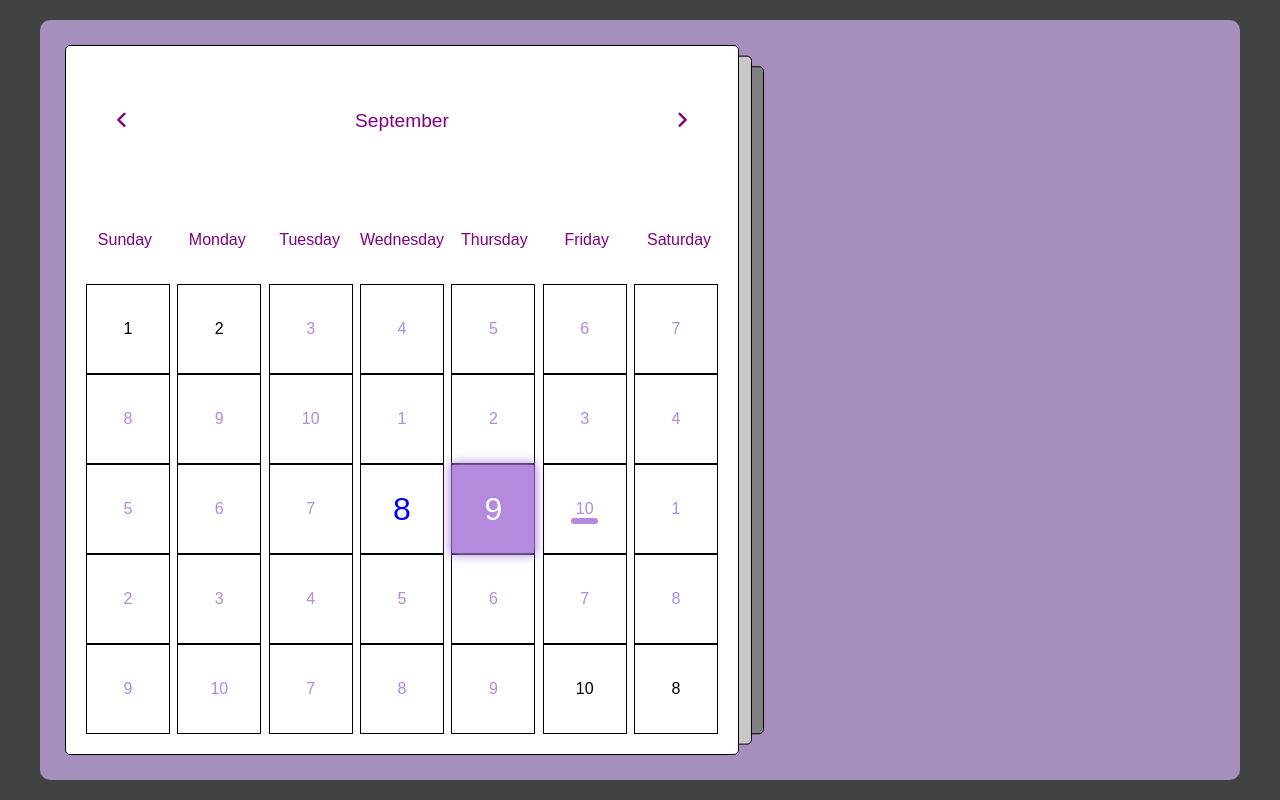
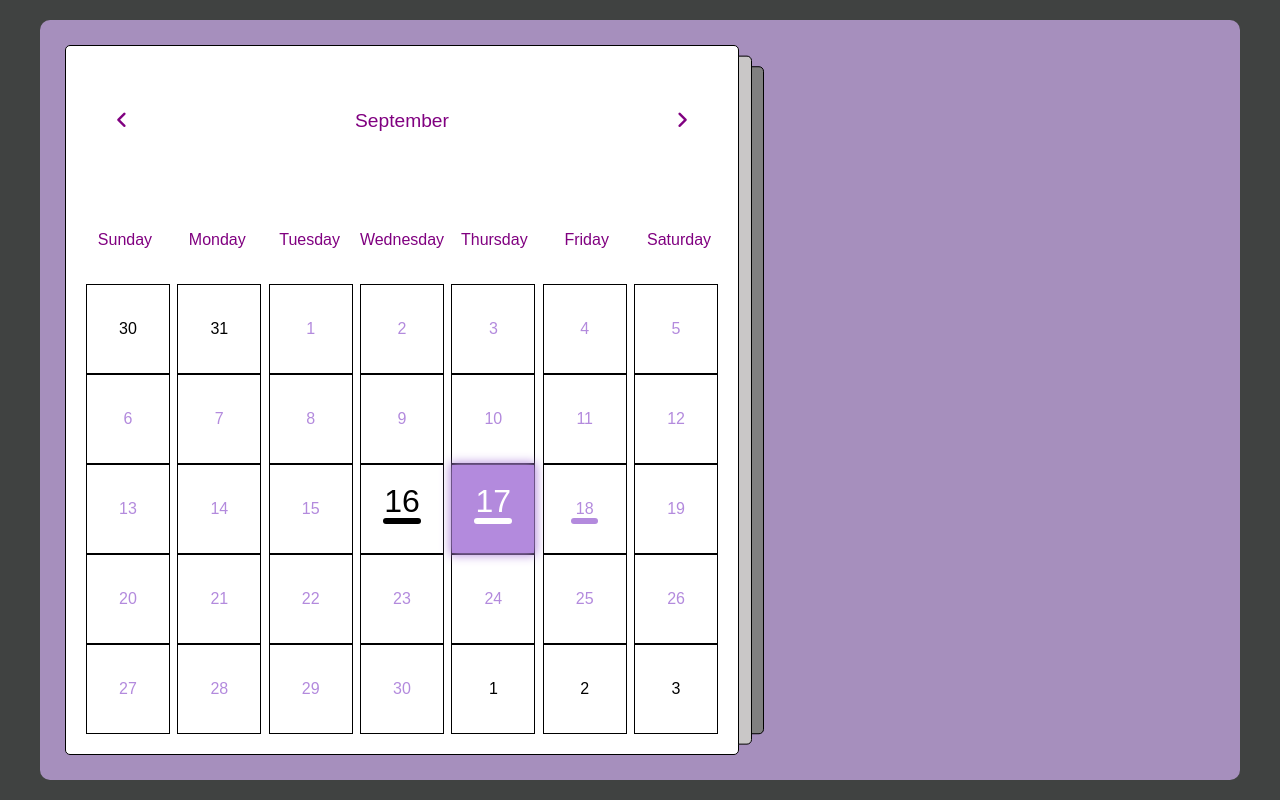
Before and after one commit to Beyond-Image/Calendar_Webapp, a plain HTML site: page index.html in a window 1280 px wide. Drawn offline with Linux system fonts and the light colour scheme.

Commit message:
hover and active creation

```diff
--- a/index.html
+++ b/index.html
@@ -36,26 +36,8 @@
                     </div>
 
                     <div class="days">
-                        <div class="day prev-date">1</div>
-                        <div class="day prev-date">2</div>
-                        <div class="day">3</div>
-                        <div class="day">4</div>
-                        <div class="day">5</div>
-                        <div class="day">6</div>
-                        <div class="day">7</div>
-                        <div class="day">8</div>
-                        <div class="day">9</div>
-                        <div class="day">10</div>
-                        <div class="day">1</div>
-                        <div class="day">2</div>
-                        <div class="day">3</div>
-                        <div class="day">4</div>
-                        <div class="day">5</div>
-                        <div class="day">6</div>
-                        <div class="day">7</div>
-                        <div class="day today">8</div>
-                        <div class="day active">9</div>
-                        <div class="day event">10</div>
+                        <div class="day prev-date">30</div>
+                        <div class="day prev-date">31</div>
                         <div class="day">1</div>
                         <div class="day">2</div>
                         <div class="day">3</div>
@@ -66,11 +48,29 @@
                         <div class="day">8</div>
                         <div class="day">9</div>
                         <div class="day">10</div>
-                        <div class="day">7</div>
-                        <div class="day">8</div>
-                        <div class="day">9</div>
-                        <div class="day next-date">10</div>
-                        <div class="day next-date">8</div>
+                        <div class="day">11</div>
+                        <div class="day">12</div>
+                        <div class="day">13</div>
+                        <div class="day">14</div>
+                        <div class="day">15</div>
+                        <div class="day today event">16</div>
+                        <div class="day active event">17</div>
+                        <div class="day event">18</div>
+                        <div class="day">19</div>
+                        <div class="day">20</div>
+                        <div class="day">21</div>
+                        <div class="day">22</div>
+                        <div class="day">23</div>
+                        <div class="day">24</div>
+                        <div class="day">25</div>
+                        <div class="day">26</div>
+                        <div class="day">27</div>
+                        <div class="day">28</div>
+                        <div class="day">29</div>
+                        <div class="day">30</div>
+                        <div class="day next-date">1</div>
+                        <div class="day next-date">2</div>
+                        <div class="day next-date">3</div>
                     </div>
                 </div>
             </div>
--- a/styles.css
+++ b/styles.css
@@ -114,6 +114,7 @@ body {
     justify-content: center;
     align-items: center;
     border: 1px solid black;
+    font-weight: 300;
     cursor: pointer;
     color: var(--primary-clr)
 }
@@ -147,19 +148,53 @@ body {
 
 .calendar .days .today{
     font-size: 2rem;
-    color: blue;
+    color: black;
 }
 
 .calendar .days .event{
     position: relative;
 }
 
-.calendar .days .event::after{
+.calendar .days .event:not(.active, .today):after{
     content: "";
     position: absolute;
+    bottom: 10%;
     top:60%;
     width: 33%;
     height: 6px;
     border-radius: 10px;
     background-color: var(--primary-clr);
 }
+
+.calendar .days .event::after{
+    content: "";
+    position: absolute;
+    bottom: 10%;
+    top:60%;
+    width: 46%;
+    height: 6px;
+    border-radius: 10px;
+    background-color: var(--primary-clr);
+}
+
+.calendar .days .day:hover.event::after{
+    background-color: #fff;
+}
+
+.calendar .days .active.event::after{
+    background-color: #fff;
+    bottom: 20%;
+}
+
+.calendar .days .active.event{
+    padding-bottom: 15px;
+}
+
+.calendar .days .today.event::after{
+    background-color: black;
+    bottom:20%;
+}
+
+.calendar .days .today.event{
+    padding-bottom: 15px;
+}
```
